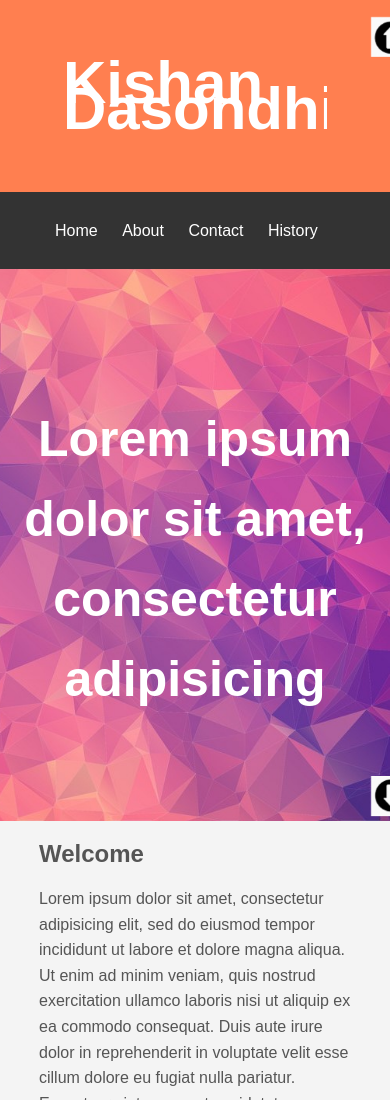
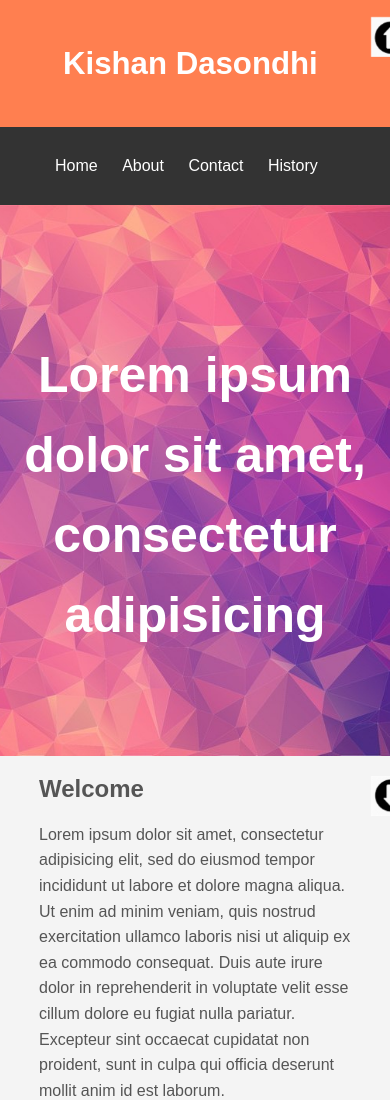
Before and after one commit to MaclaurinYudhisthira/MaclaurinYudhisthira.github.io, a plain HTML site: page index.html in a window 390 px wide. Shown: the top 1100 px of the page. Drawn offline with Linux system fonts and the light colour scheme.

Commit message:
Update style.css

```diff
--- a/style.css
+++ b/style.css
@@ -99,4 +99,7 @@ body
 		width: 100%;
 		float: none;
 	}
+	#main-header{
+		font-size: 4vw;
+	}
 }
```
